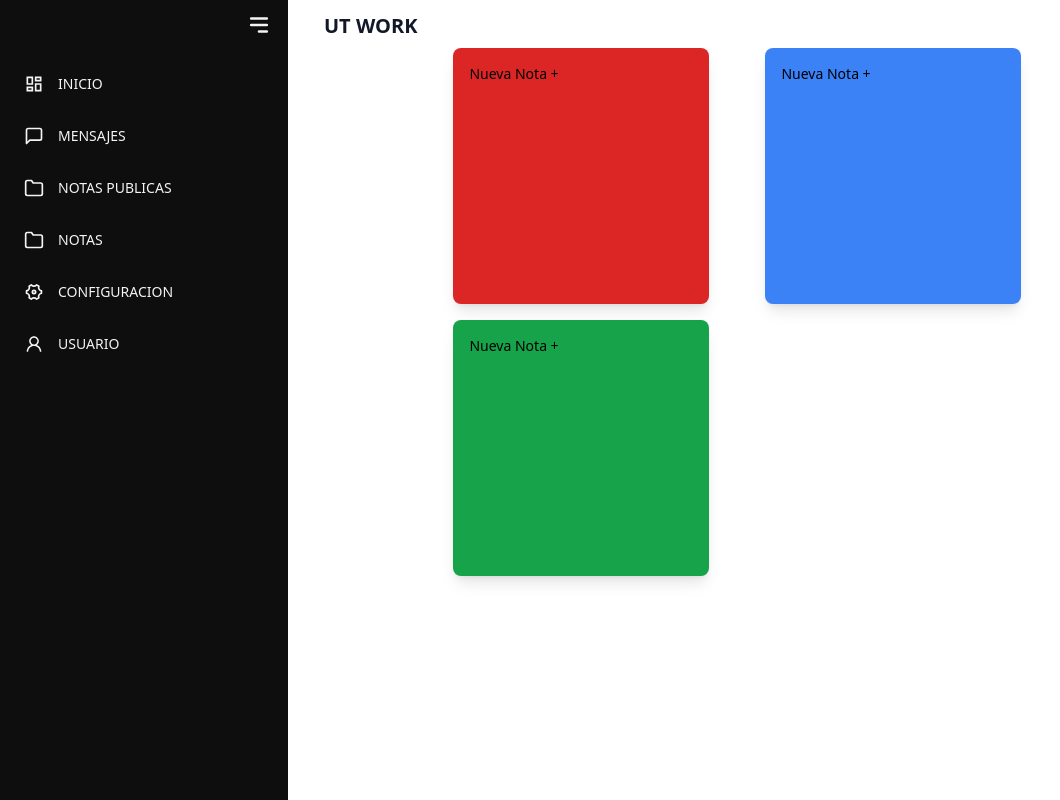
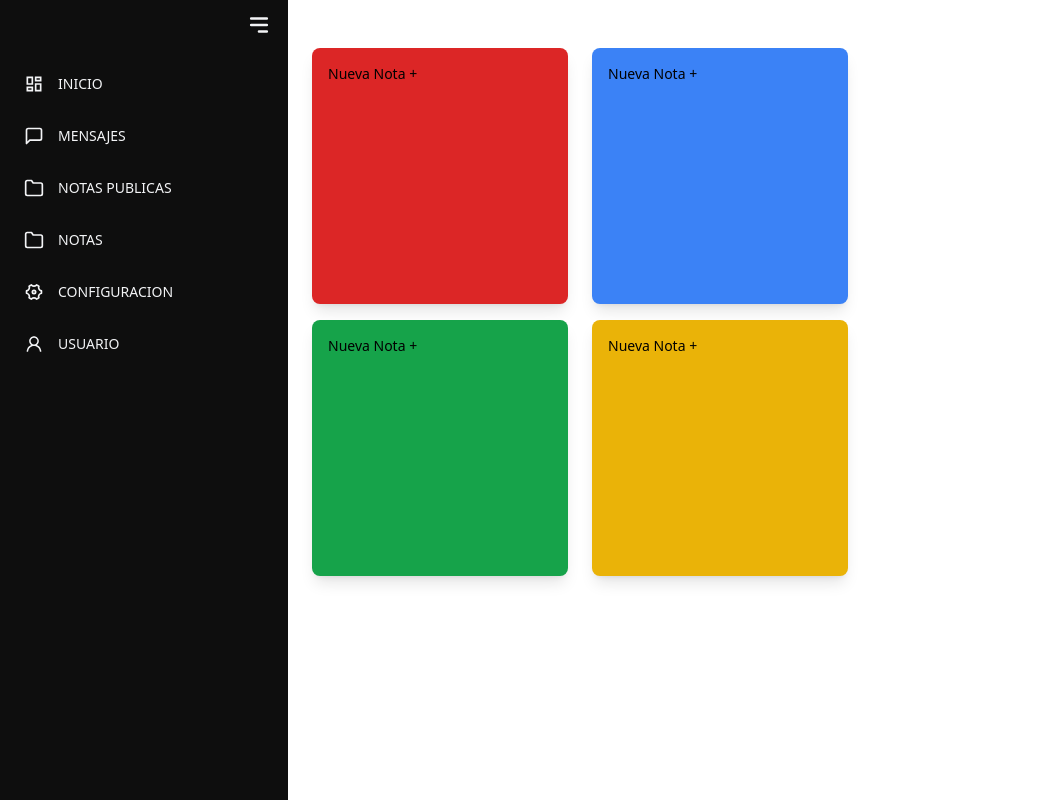
Before and after one commit to TotoHacker/UTWork, a React (Vite) app in the folder Ut-work/: page / in a window 1280 px wide. Shown: the whole page, without its empty margins (0-1060 px from the left). Built offline with nearby package versions, Linux system fonts and the light colour scheme.

Commit message:
Agregacion Notas

```diff
--- /dev/null
+++ b/Ut-work/Componentes/Notas.jsx
@@ -0,0 +1,13 @@
+import React from 'react';
+
+function Notas() {
+  return (
+    <div>
+      <h2>Página de Notas</h2>
+      <p>Aquí puedes agregar el contenido de la página de Notas.</p>
+      {/* Otros elementos y contenido pueden agregarse aquí */}
+    </div>
+  );
+}
+
+export default Notas;
--- a/Ut-work/src/Home.jsx
+++ b/Ut-work/src/Home.jsx
@@ -64,30 +64,29 @@ const Home = () => {
           ))}
         </div>
       </div>
-      <div className="m-3 text-xl text-gray-900 font-semibold">
-        UT WORK
-
-      </div>
-
       <div className="space-y-4">
-  <div className="bg-red-600 p-4 rounded-lg shadow-lg w-64 h-64 mt-12">
+  <div className="bg-red-600 p-4 rounded-lg shadow-lg w-64 h-64 mt-12 transform hover:scale-105 transition-transform">
     {/* Contenido del cuadro 1 */}
-    <p className="text-sm"> Nueva Nota + </p>
-
+    <p className="text-sm">Nueva Nota +</p>
   </div>
-  <div className="bg-green-600 p-4 rounded-lg shadow-lg w-64 h-64 mt-12">
+  <div className="bg-green-600 p-4 rounded-lg shadow-lg w-64 h-64 mt-12 transform hover:scale-105 transition-transform">
     {/* Contenido del cuadro 2 */}
-    <p className="text-sm">Nueva Nota + </p>
-
+    <p className="text-sm">Nueva Nota +</p>
   </div>
-
 </div>
 <div className="space-y-4">
-  <div className="float-left bg-blue-500 p-4 rounded-lg shadow-lg w-64 h-64 mt-12 ml-8">
+  <div className="bg-blue-500 p-4 rounded-lg shadow-lg w-64 h-64 mt-12 transform hover:scale-105 transition-transform">
     {/* Contenido del cuadro 1 */}
     <p className="text-sm"> Nueva Nota + </p>
   </div>
+
+  <div className="bg-yellow-500 p-4 rounded-lg shadow-lg w-64 h-64 mt-12 transform hover:scale-105 transition-transform">
+    {/* Contenido del cuadro 2 */}
+    <p className="text-sm">Nueva Nota + </p>
+  </div>
 </div>
+
+
 
 
 
--- /dev/null
+++ b/Ut-work/src/pages/Navegacion.jsx
@@ -0,0 +1,19 @@
+import { Link } from 'react-router-dom';
+
+function Navegacion() {
+  return (
+    <nav>
+      <ul>
+        <li>
+          <Link to="/inicio">Inicio</Link>
+        </li>
+        <li>
+          <Link to="/notas">Notas</Link>
+        </li>
+        {/* Otros enlaces... */}
+      </ul>
+    </nav>
+  );
+}
+
+export default Navegacion;
--- /dev/null
+++ b/Ut-work/src/pages/RouteApp.jsx
@@ -0,0 +1,6 @@
+
+
+import {Link } from "react-router-dom";
+import Notas from "./Componentes/Notas"; // Asegúrate de que la importación sea correcta
+// ...
+<Link path="/notas" component={Notas} />
--- /dev/null
+++ b/postcss.config.js
@@ -0,0 +1,6 @@
+module.exports = {
+  plugins: {
+    tailwindcss: {},
+    autoprefixer: {},
+  },
+}
```
Also changed, not shown: tailwind.config.js (added, +8 -0 lines).
